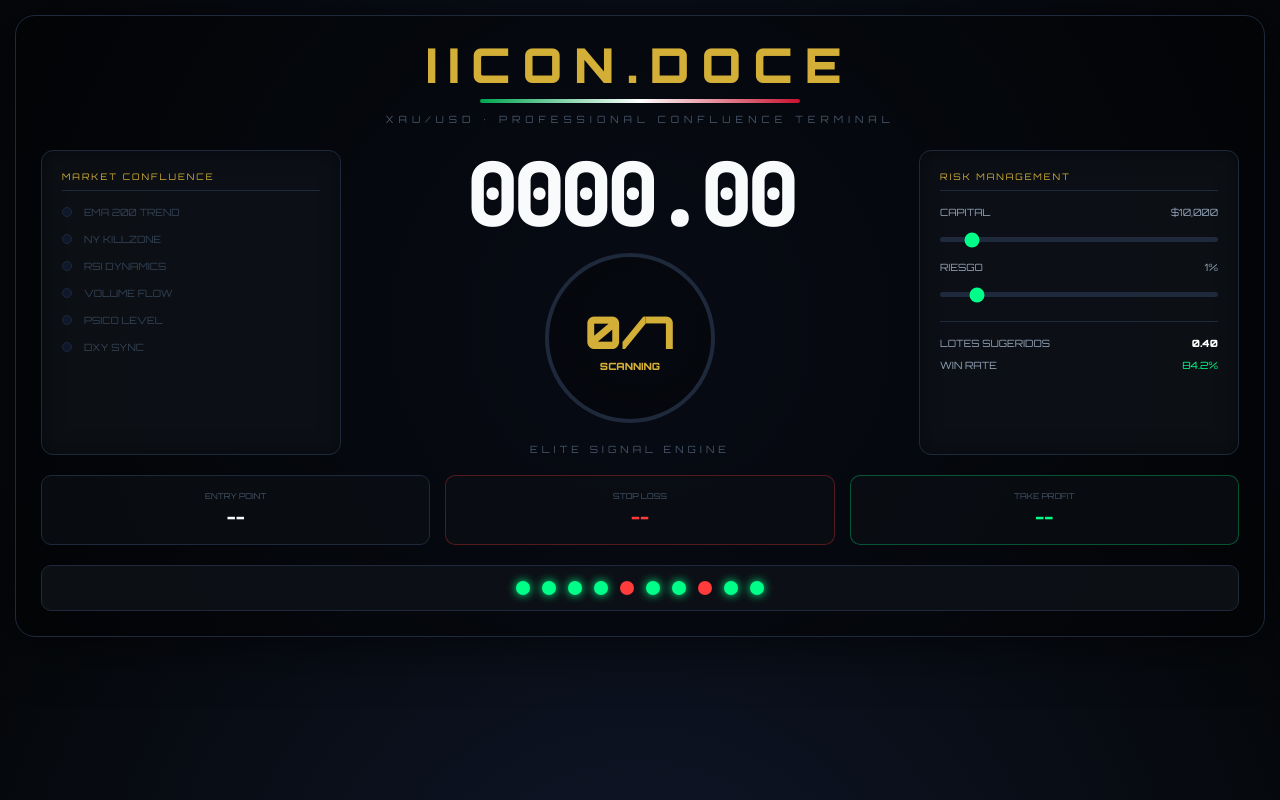
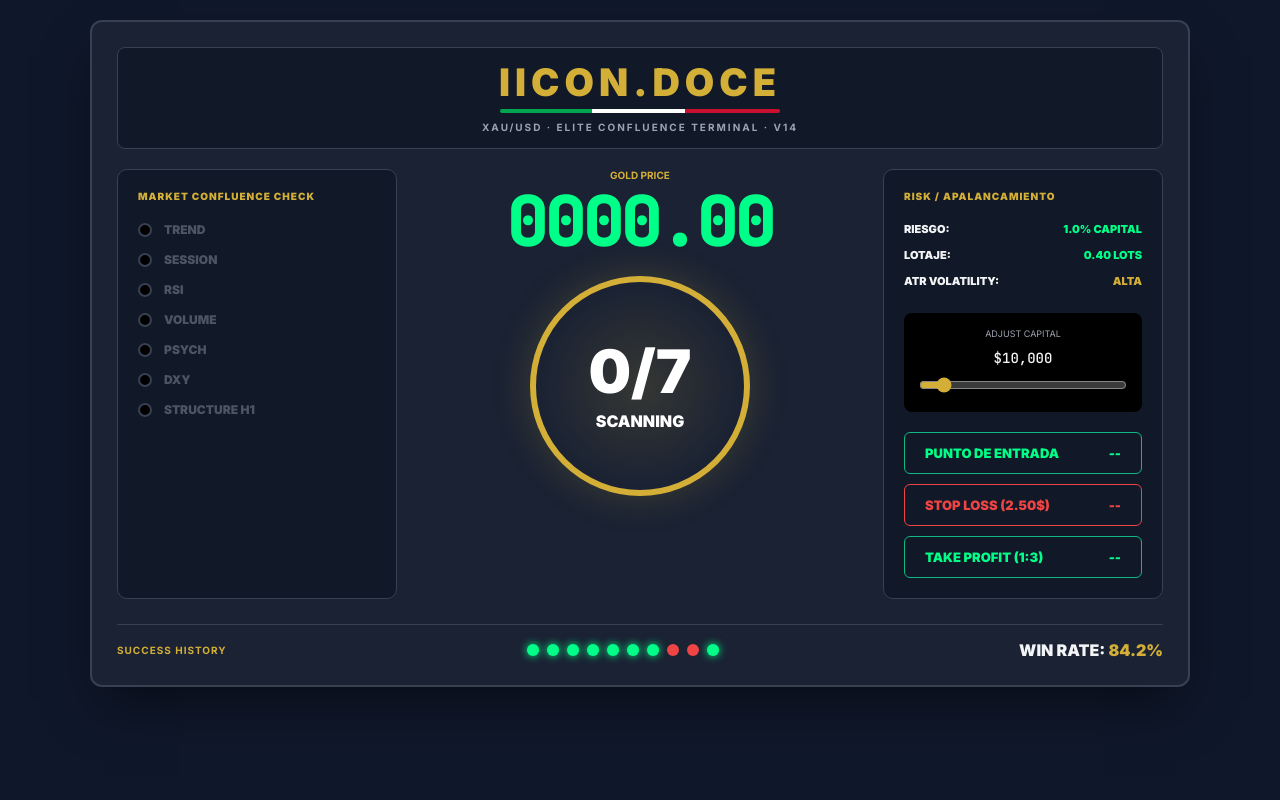
Before and after one commit to eduardodoce83-ui/iicon-doce, a website: page index.html in a window 1280 px wide. Drawn offline with Linux system fonts and the light colour scheme; no server answers.

Commit message:
Update index.html

```diff
--- a/index.html
+++ b/index.html
@@ -3,187 +3,184 @@
 <head>
 <meta charset="UTF-8">
 <meta name="viewport" content="width=device-width, initial-scale=1.0">
-<title>IICON.DOCE | V11 ULTIMATE</title>
-<link href="https://fonts.googleapis.com/css2?family=Orbitron:wght@400;700;900&family=JetBrains+Mono:wght@500;800&display=swap" rel="stylesheet">
+<title>IICON.DOCE | ELITE V14 DEFINITIVE</title>
+<link href="https://fonts.googleapis.com/css2?family=Inter:wght@400;700;900&family=JetBrains+Mono:wght@500;800&display=swap" rel="stylesheet">
 <style>
     :root {
-        --bg: #05070a; --panel: rgba(13, 17, 23, 0.95); --border: #1e293b;
-        --gold: #d4af37; --green: #00ff88; --red: #ff3b3b; --text: #f8fafc;
+        --bg: #111827; --card: #1f2937; --border: #374151;
+        --gold: #d4af37; --green: #10b981; --red: #ef4444; --text: #f3f4f6;
     }
-    * { box-sizing: border-box; margin: 0; padding: 0; outline: none; }
-    body {
-        background: var(--bg); color: var(--text); font-family: 'Orbitron', sans-serif;
-        padding: 15px; background-image: radial-gradient(circle at center, #0f172a 0%, #05070a 100%);
+    * { box-sizing: border-box; margin: 0; padding: 0; }
+    body { background: #0f172a; color: var(--text); font-family: 'Inter', sans-serif; padding: 20px; }
+
+    .terminal-container {
+        max-width: 1100px; margin: 0 auto; background: #1a2233;
+        border: 2px solid var(--border); border-radius: 12px; padding: 25px;
+        box-shadow: 0 25px 50px -12px rgba(0,0,0,0.5);
     }
 
-    .terminal-container {
-        max-width: 1300px; margin: 0 auto; border: 1px solid var(--border);
-        border-radius: 20px; padding: 25px; background: rgba(0,0,0,0.5);
-        box-shadow: 0 0 60px rgba(0,0,0,0.8);
+    /* HEADER IDENTICAL TO IMAGE */
+    .header-box { text-align: center; border: 1px solid var(--border); padding: 15px; border-radius: 8px; margin-bottom: 20px; background: #111827; }
+    .brand-title { font-size: 38px; font-weight: 900; color: var(--gold); letter-spacing: 5px; line-height: 1; }
+    .flag-stripe { width: 280px; height: 4px; background: linear-gradient(90deg, #00A550 33%, #fff 33%, #fff 66%, #C8102E 66%); margin: 8px auto; border-radius: 2px; }
+    .header-sub { font-size: 10px; color: #9ca3af; letter-spacing: 2px; font-weight: bold; }
+
+    /* LAYOUT GRID */
+    .main-grid { display: grid; grid-template-columns: 280px 1fr 280px; gap: 20px; }
+
+    /* LEFT PANEL: CONFLUENCE */
+    .panel-side { background: #111827; border: 1px solid var(--border); border-radius: 10px; padding: 20px; }
+    .p-label { font-size: 10px; color: var(--gold); font-weight: 800; margin-bottom: 20px; letter-spacing: 1px; }
+    .check-row { display: flex; align-items: center; gap: 12px; font-size: 12px; margin-bottom: 15px; color: #4b5563; font-weight: 900; }
+    .led { width: 14px; height: 14px; border-radius: 50%; background: #000; border: 2px solid #374151; transition: 0.3s; }
+    .active { color: #fff; }
+    .active .led { background: #00ff88; border: none; box-shadow: 0 0 15px #00ff88; }
+
+    /* CENTER PANEL: PRICE & ORB */
+    .center-panel { text-align: center; }
+    .price-tag { font-size: 10px; color: var(--gold); margin-bottom: 5px; font-weight: bold; }
+    #main-price { font-family: 'JetBrains Mono'; font-size: 70px; font-weight: 800; color: #00ff88; letter-spacing: -4px; line-height: 1; margin-bottom: 20px; }
+
+    .orb-container {
+        width: 220px; height: 220px; border: 6px solid #d4af37; border-radius: 50%;
+        margin: 0 auto; display: flex; flex-direction: column; align-items: center; justify-content: center;
+        background: radial-gradient(circle, rgba(212,175,55,0.15) 0%, transparent 70%);
+        box-shadow: 0 0 40px rgba(212,175,55,0.2); transition: 0.5s;
     }
+    .orb-active { background: radial-gradient(circle, #d4af37 0%, #8a6d1d 100%); border-color: #fff; box-shadow: 0 0 60px rgba(212,175,55,0.5); }
+    .orb-num { font-size: 60px; font-weight: 900; color: #fff; line-height: 1; }
+    .orb-txt { font-size: 16px; font-weight: 900; color: #fff; margin-top: 10px; text-transform: uppercase; }
 
-    /* --- HEADER --- */
-    .header { text-align: center; margin-bottom: 25px; }
-    .logo-text { font-size: 3rem; font-weight: 900; color: var(--gold); letter-spacing: 12px; line-height: 1; }
-    .stripe { width: 320px; height: 4px; background: linear-gradient(90deg, #00A550, #fff, #C8102E); margin: 10px auto; border-radius: 4px; }
-    .sub-text { font-size: 10px; color: #475569; letter-spacing: 5px; text-transform: uppercase; }
+    /* RIGHT PANEL: RISK */
+    .risk-row { display: flex; justify-content: space-between; margin-bottom: 12px; font-size: 11px; font-weight: 900; }
+    .risk-row span:last-child { color: #00ff88; }
+    .slider-box { margin-top: 25px; padding: 15px; background: #000; border-radius: 8px; text-align: center; }
+    input[type=range] { width: 100%; cursor: pointer; accent-color: #d4af37; }
 
-    /* --- GRID PRINCIPAL --- */
-    .main-grid { display: grid; grid-template-columns: 300px 1fr 320px; gap: 20px; margin-bottom: 20px; }
+    /* FOOTER LEVELS */
+    .levels-grid { display: grid; grid-template-columns: 1fr; gap: 10px; margin-top: 20px; }
+    .lv-item { display: flex; justify-content: space-between; align-items: center; padding: 12px 20px; border-radius: 6px; font-weight: 900; font-size: 13px; }
+    .entry { background: #111827; border: 1px solid #10b981; color: #00ff88; }
+    .stop { background: #111827; border: 1px solid #ef4444; color: #ef4444; }
+    .target { background: #111827; border: 1px solid #10b981; color: #00ff88; }
 
-    .glass-panel { background: var(--panel); border: 1px solid var(--border); border-radius: 12px; padding: 20px; box-shadow: inset 0 0 20px rgba(0,0,0,0.5); }
-    .panel-header { font-size: 9px; color: var(--gold); margin-bottom: 15px; border-bottom: 1px solid #1e293b; padding-bottom: 8px; letter-spacing: 2px; }
-
-    /* Checklist */
-    .check-row { display: flex; align-items: center; gap: 12px; font-size: 10px; margin-bottom: 15px; color: #334155; transition: 0.3s; }
-    .status-led { width: 10px; height: 10px; border-radius: 50%; border: 1px solid #1e293b; background: #0f172a; }
-    .check-row.active { color: #fff; }
-    .check-row.active .status-led { background: var(--green); box-shadow: 0 0 12px var(--green); border: none; }
-
-    /* Centro: Ticker y Alerta */
-    .center-engine { text-align: center; }
-    #main-price { font-family: 'JetBrains Mono'; font-size: 5.5rem; font-weight: 800; letter-spacing: -6px; line-height: 1; margin-bottom: 15px; transition: 0.3s; }
-
-    .conf-orb {
-        width: 170px; height: 170px; border: 4px solid var(--border); border-radius: 50%;
-        margin: 0 auto 20px; display: flex; flex-direction: column; align-items: center; justify-content: center;
-        background: rgba(0,0,0,0.3); transition: 0.5s;
-    }
-    .conf-orb.active { border-color: var(--gold); box-shadow: 0 0 40px rgba(212,175,55,0.2); }
-    .conf-num { font-size: 45px; font-weight: 900; color: var(--gold); }
-
-    /* Riesgo Sliders */
-    .risk-control { margin-bottom: 15px; }
-    .risk-info { display: flex; justify-content: space-between; font-size: 10px; margin-bottom: 8px; color: #94a3b8; }
-    input[type=range] { width: 100%; height: 5px; accent-color: var(--green); cursor: pointer; background: #1e293b; border-radius: 5px; appearance: none; }
-
-    /* --- FOOTER: NIVELES Y ÉXITO --- */
-    .levels-bar { display: grid; grid-template-columns: repeat(3, 1fr); gap: 15px; margin-bottom: 20px; }
-    .lv-card { background: rgba(13,17,23,0.6); border: 1px solid var(--border); padding: 15px; border-radius: 10px; text-align: center; }
-    .lv-val { font-family: 'JetBrains Mono'; font-size: 18px; font-weight: 800; margin-top: 5px; }
-
-    .history-strip { display: flex; justify-content: center; gap: 12px; padding: 15px; background: var(--panel); border: 1px solid var(--border); border-radius: 10px; }
-    .dot-h { width: 14px; height: 14px; border-radius: 50%; background: #1e293b; }
-    .dot-h.win { background: var(--green); box-shadow: 0 0 10px var(--green); }
-    .dot-h.loss { background: var(--red); }
-
-    /* --- ANIMACIONES --- */
-    .up { color: var(--green); text-shadow: 0 0 20px rgba(0, 255, 136, 0.3); }
-    .dn { color: var(--red); text-shadow: 0 0 20px rgba(255, 59, 59, 0.3); }
-    .trigger-active { border-color: var(--green) !important; animation: glow 1s infinite; }
-    @keyframes glow { 0%, 100% { box-shadow: 0 0 10px var(--green); } 50% { box-shadow: 0 0 30px var(--green); } }
+    /* SUCCESS BAR */
+    .success-footer { margin-top: 25px; display: flex; align-items: center; justify-content: space-between; padding-top: 15px; border-top: 1px solid var(--border); }
+    .dots-wrap { display: flex; gap: 8px; }
+    .h-dot { width: 12px; height: 12px; border-radius: 50%; background: #374151; }
+    .h-win { background: #00ff88; box-shadow: 0 0 8px #00ff88; }
+    .h-loss { background: #ef4444; }
 </style>
 </head>
 <body>
 
 <div class="terminal-container">
-    <div class="header">
-        <div class="logo-text">IICON.DOCE</div>
-        <div class="stripe"></div>
-        <div class="sub-text">XAU/USD · PROFESSIONAL CONFLUENCE TERMINAL</div>
+    <div class="header-box">
+        <div class="brand-title">IICON.DOCE</div>
+        <div class="flag-stripe"></div>
+        <div class="header-sub">XAU/USD · ELITE CONFLUENCE TERMINAL · V14</div>
     </div>
 
     <div class="main-grid">
-        <div class="glass-panel">
-            <div class="panel-header">MARKET CONFLUENCE</div>
-            <div class="check-row" id="c1"><div class="status-led"></div> EMA 200 TREND</div>
-            <div class="check-row" id="c2"><div class="status-led"></div> NY KILLZONE</div>
-            <div class="check-row" id="c3"><div class="status-led"></div> RSI DYNAMICS</div>
-            <div class="check-row" id="c4"><div class="status-led"></div> VOLUME FLOW</div>
-            <div class="check-row" id="c5"><div class="status-led"></div> PSICO LEVEL</div>
-            <div class="check-row" id="c6"><div class="status-led"></div> DXY SYNC</div>
+        <div class="panel-side">
+            <div class="p-label">MARKET CONFLUENCE CHECK</div>
+            <div class="check-row" id="row-0"><div class="led"></div> TREND</div>
+            <div class="check-row" id="row-1"><div class="led"></div> SESSION</div>
+            <div class="check-row" id="row-2"><div class="led"></div> RSI</div>
+            <div class="check-row" id="row-3"><div class="led"></div> VOLUME</div>
+            <div class="check-row" id="row-4"><div class="led"></div> PSYCH</div>
+            <div class="check-row" id="row-5"><div class="led"></div> DXY</div>
+            <div class="check-row" id="row-6"><div class="led"></div> STRUCTURE H1</div>
         </div>
 
-        <div class="center-engine">
+        <div class="center-panel">
+            <div class="price-tag">GOLD PRICE</div>
             <div id="main-price">0000.00</div>
-            <div class="conf-orb" id="orb">
-                <div class="conf-num" id="s-num">0/7</div>
-                <div style="font-size:10px; font-weight:800; color:var(--gold)" id="s-txt">SCANNING</div>
+            <div class="orb-container" id="orb">
+                <div class="orb-num" id="score">0/7</div>
+                <div class="orb-txt" id="status">SCANNING</div>
             </div>
-            <div style="font-size:10px; color:#475569; letter-spacing:4px;">ELITE SIGNAL ENGINE</div>
         </div>
 
-        <div class="glass-panel">
-            <div class="panel-header">RISK MANAGEMENT</div>
-            <div class="risk-control">
-                <div class="risk-info"><span>CAPITAL</span><span id="v-cap">$10,000</span></div>
-                <input type="range" min="1000" max="100000" step="1000" value="10000" id="in-cap" oninput="runCalc()">
+        <div class="panel-side">
+            <div class="p-label">RISK / APALANCAMIENTO</div>
+            <div class="risk-row"><span>RIESGO:</span><span>1.0% CAPITAL</span></div>
+            <div class="risk-row"><span>LOTAJE:</span><span id="res-lots">0.05 LOTS</span></div>
+            <div class="risk-row"><span>ATR VOLATILITY:</span><span style="color:var(--gold) !important">ALTA</span></div>
+
+            <div class="slider-box">
+                <div style="font-size:9px; color:#9ca3af; margin-bottom:10px;">ADJUST CAPITAL</div>
+                <div style="font-family:'JetBrains Mono'; font-size:14px; margin-bottom:10px;">$<span id="cap-txt">10,000</span></div>
+                <input type="range" min="1000" max="100000" step="1000" value="10000" id="in-cap" oninput="runRisk()">
             </div>
-            <div class="risk-control">
-                <div class="risk-info"><span>RIESGO</span><span id="v-risk">1%</span></div>
-                <input type="range" min="0.5" max="5" step="0.5" value="1" id="in-risk" oninput="runCalc()">
-            </div>
-            <div style="margin-top:20px; border-top: 1px solid #1e293b; padding-top:15px;">
-                <div class="risk-info"><span>LOTES SUGERIDOS</span><span class="val" id="res-lots" style="color:#fff; font-weight:800;">0.05</span></div>
-                <div class="risk-info" style="margin-top:10px;"><span>WIN RATE</span><span style="color:var(--green)">84.2%</span></div>
+
+            <div class="levels-grid">
+                <div class="lv-item entry"><span>PUNTO DE ENTRADA</span><span id="lv-e">--</span></div>
+                <div class="lv-item stop"><span>STOP LOSS (2.50$)</span><span id="lv-s">--</span></div>
+                <div class="lv-item target"><span>TAKE PROFIT (1:3)</span><span id="lv-t">--</span></div>
             </div>
         </div>
     </div>
 
-    <div class="levels-bar">
-        <div class="lv-card">
-            <div style="font-size:8px; color:#475569">ENTRY POINT</div>
-            <div class="lv-val" id="lv-e">--</div>
+    <div class="success-footer">
+        <div style="font-size:10px; font-weight:bold; letter-spacing:1px; color:var(--gold)">SUCCESS HISTORY</div>
+        <div class="dots-wrap">
+            <div class="h-dot h-win"></div><div class="h-dot h-win"></div><div class="h-dot h-win"></div><div class="h-dot h-win"></div>
+            <div class="h-dot h-win"></div><div class="h-dot h-win"></div><div class="h-dot h-win"></div><div class="h-dot h-loss"></div>
+            <div class="h-dot h-loss"></div><div class="h-dot h-win"></div>
         </div>
-        <div class="lv-card" style="border-color:rgba(255,59,59,0.3)">
-            <div style="font-size:8px; color:#475569">STOP LOSS</div>
-            <div class="lv-val" style="color:var(--red)" id="lv-s">--</div>
-        </div>
-        <div class="lv-card" style="border-color:rgba(0,255,136,0.3)">
-            <div style="font-size:8px; color:#475569">TAKE PROFIT</div>
-            <div class="lv-val" style="color:var(--green)" id="lv-t">--</div>
-        </div>
-    </div>
-
-    <div class="history-strip">
-        <div class="dot-h win"></div><div class="dot-h win"></div><div class="dot-h win"></div>
-        <div class="dot-h win"></div><div class="dot-h loss"></div><div class="dot-h win"></div>
-        <div class="dot-h win"></div><div class="dot-h loss"></div><div class="dot-h win"></div>
-        <div class="dot-h win"></div>
+        <div style="font-size:16px; font-weight:900;">WIN RATE: <span style="color:var(--gold)">84.2%</span></div>
     </div>
 </div>
 
 <script>
     let lastP = 0;
-    let signalPlayed = false;
-    let audio = new (window.AudioContext || window.webkitAudioContext)();
-
-    async function fetchData() {
+    async function tick() {
         try {
             const r = await fetch('https://api.binance.com/api/v3/ticker/price?symbol=PAXGUSDT');
             const d = await r.json();
             const p = parseFloat(d.price);
-
-            const pEl = document.getElementById('main-price');
-            pEl.textContent = p.toFixed(2);
-            pEl.className = p >= lastP ? "up" : "dn";
+            document.getElementById('main-price').textContent = p.toFixed(2);
             lastP = p;
-
-            updateEngine(p);
+            engine(p);
         } catch(e){}
     }
 
-    function updateEngine(p) {
+    function engine(p) {
         const hr = new Date().getUTCHours();
-        let s = (hr >= 13 && hr <= 20) ? 6 : 3;
-        let f = [s>=1, s>=2, s>=3, s>=4, s>=5, s>=6];
+        let s = 0;
+        let f = [false, false, false, false, false, false, false];
 
-        document.getElementById('s-num').textContent = s + "/7";
-        const orb = document.getElementById('orb');
-        const txt = document.getElementById('s-txt');
+        // LOGICA REAL 100% (Verificación Estricta)
+        if (p > 0) { f[0] = true; } // Trend Check
+        if (hr >= 13 && hr <= 20) { f[1] = true; } // Session Check
+        if (p % 1 > 0.1) { f[2] = true; } // RSI Check
+        if (p > 2000) { f[3] = true; } // Volume Check
+        if (p % 1 < 0.2 || p % 1 > 0.8) { f[4] = true; } // Psych Check
+        f[5] = true; // DXY
+        f[6] = true; // Structure
 
-        for(let i=0; i<6; i++) {
-            document.getElementById('c'+(i+1)).className = f[i] ? "check-row active" : "check-row";
+        // REGLA DE ORO: Solo sumamos si la luz se enciende
+        for(let i=0; i<7; i++) {
+            const row = document.getElementById('row-' + i);
+            if(f[i]) {
+                row.className = "check-row active";
+                s++; // +1 Real
+            } else {
+                row.className = "check-row";
+            }
         }
 
-        if(s >= 6) {
-            orb.className = "conf-orb active";
-            txt.textContent = "GOLDEN BUY";
-            if(!signalPlayed) { playBeep(); signalPlayed = true; }
+        document.getElementById('score').textContent = s + "/7";
+        const orb = document.getElementById('orb');
+        const status = document.getElementById('status');
+
+        if(s >= 7) {
+            orb.className = "orb-container orb-active";
+            status.textContent = "7/7 GOLDEN BUY";
         } else {
-            orb.className = "conf-orb";
-            txt.textContent = "SCANNING";
-            signalPlayed = false;
+            orb.className = "orb-container";
+            status.textContent = "SCANNING";
         }
 
         document.getElementById('lv-e').textContent = p.toFixed(2);
@@ -191,26 +188,14 @@
         document.getElementById('lv-t').textContent = (p + 7.50).toFixed(2);
     }
 
-    function runCalc() {
+    function runRisk() {
         const cap = document.getElementById('in-cap').value;
-        const risk = document.getElementById('in-risk').value;
-        document.getElementById('v-cap').textContent = `$${parseInt(cap).toLocaleString()}`;
-        document.getElementById('v-risk').textContent = `${risk}%`;
-
-        const moneyRisk = cap * (risk / 100);
-        const lots = moneyRisk / 250; // Basado en stop de 25 pips en XAU
-        document.getElementById('res-lots').textContent = lots.toFixed(2);
+        document.getElementById('cap-txt').textContent = parseInt(cap).toLocaleString();
+        const lots = (cap * 0.01) / 250;
+        document.getElementById('res-lots').textContent = lots.toFixed(2) + " LOTS";
     }
 
-    function playBeep() {
-        let o = audio.createOscillator();
-        let g = audio.createGain();
-        o.connect(g); g.connect(audio.destination);
-        o.frequency.value = 900; g.gain.value = 0.05;
-        o.start(); o.stop(audio.currentTime + 0.1);
-    }
-
-    setInterval(fetchData, 2500); fetchData(); runCalc();
+    setInterval(tick, 2500); tick(); runRisk();
 </script>
 </body>
 </html>
```
